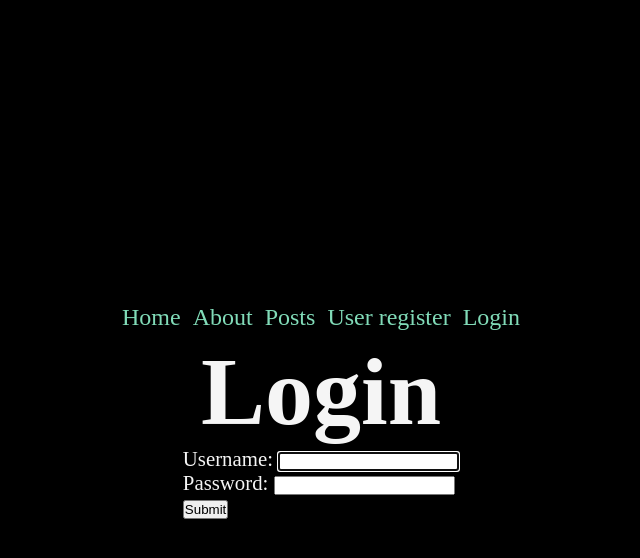
After one commit to romzc/posts_app, a Django app: page /users/login/ in a window 1280 px wide. The commit adds this page. Shown: the top 558 px of the page, without its empty margins (319-959 px from the left). Run offline with Django 5.2, Linux system fonts and the light colour scheme.

Commit message:
se agrego la funcionalidad de login y authorización

```diff
--- a/posts/urls.py
+++ b/posts/urls.py
@@ -5,5 +5,6 @@ app_name = 'posts'
 
 urlpatterns = [
     path('', views.posts_list, name='list'),
+    path('new-post', views.post_new, name='new-post'),
     path('<slug:slug>', views.post_page, name='page'),
 ]
--- a/posts/views.py
+++ b/posts/views.py
@@ -1,6 +1,7 @@
 from django.shortcuts import render
 from .models import Post
 from django.http import HttpResponse
+from django.contrib.auth.decorators import login_required
 
 # Create your views here.
 def posts_list(request):
@@ -10,3 +11,7 @@ def posts_list(request):
 def post_page(request, slug):
   post = Post.objects.get(slug=slug)
   return render(request, 'posts/post_page.html', {'post': post})
+
+@login_required(login_url="/users/login")
+def post_new(request):
+  return render(request, 'posts/post_new.html')
--- a/static/css/style.css
+++ b/static/css/style.css
@@ -31,6 +31,7 @@ h1, p {
 a {
   text-decoration: none;
   color: #81dbb8;
+  font-size: 1.5rem;
 }
 
 a:hover {
@@ -45,3 +46,20 @@ img {
 .form-register {
   font-size: 1.3rem;
 }
+
+.logout {
+  display: inline-block;
+}
+
+.logout-button {
+  font-size: 2.5rem;
+  background-color: #000;
+  border: none;
+  color: whitesmoke;
+  font-size: 1rem;
+}
+
+.logout-button:hover {
+  opacity: 0.85;
+  background-color: red;
+}
--- a/templates/layout.html
+++ b/templates/layout.html
@@ -18,7 +18,17 @@
     <a href="/">Home</a>
     <a href="/about">About</a>
     <a href="{% url 'posts:list' %}">Posts</a>
-    <a href="{% url 'users:register' %}">User register</a>
+
+    {% if user.is_authenticated %}
+      <a href="{% url 'posts:new-post' %}">New Post</a>
+      <form class="logout" action="{% url 'users:logout' %}" method="post">
+        {% csrf_token %}
+        <button class="logout-button" title="logout">Logout</button>
+      </form>
+    {% else %}
+      <a href="{% url 'users:register' %}">User register</a>
+      <a href="{% url 'users:login' %}">Login</a>
+    {% endif %}
   </nav>
   <main>
     {% block content %}
--- /dev/null
+++ b/users/templates/users/login.html
@@ -0,0 +1,21 @@
+{% extends "layout.html" %}
+
+{% block title %}
+Login
+{% endblock title %}
+
+{% block content %}
+<h1>Login</h1>
+<form
+  class="form-register"
+  action="/users/login/"
+  method="post"
+>
+  {% csrf_token %}
+  {{form}}
+  {% if request.GET.next %}
+    <input type="hidden" name="next" value="{{ request.GET.next }}" />
+  {% endif %}
+ <button>Submit</button>
+</form>
+{% endblock content %}
--- a/users/urls.py
+++ b/users/urls.py
@@ -4,5 +4,7 @@ from . import views
 app_name='users'
 
 urlpatterns = [
-  path('register/', views.user_register, name='register')
+  path('register/', views.user_register, name='register'),
+  path('login/', views.user_login, name='login'),
+  path('logout/', views.user_logout, name='logout'),
 ]
--- a/users/views.py
+++ b/users/views.py
@@ -1,13 +1,32 @@
 from django.shortcuts import render, redirect
-from django.contrib.auth.forms import UserCreationForm
+from django.contrib.auth.forms import UserCreationForm, AuthenticationForm
+from django.contrib.auth import login, logout
 
 # Create your views here.
 def user_register(request) :
   if request.method == "POST":
     form = UserCreationForm(request.POST)
     if (form.is_valid()):
-      form.save()
+      login(request, form.save())
       return redirect("posts:list")
   else:
     form = UserCreationForm()
   return render(request, 'users/user_register.html', { 'form': form })
+
+
+def user_login(request):
+  if request.method == "POST":
+    form = AuthenticationForm(data=request.POST)
+    if form.is_valid():
+      login(request, form.get_user())
+      if "next" in request.POST:
+        return redirect(request.POST.get("next"))
+      return redirect("posts:list")
+  else:
+    form = AuthenticationForm()
+  return render(request, 'users/login.html', { 'form': form })
+
+def user_logout(request):
+  if request.method == "POST":
+    logout(request)
+    return redirect("posts:list")
```
Also changed, not shown: posts/templates/posts/post_new.html (added, +9 -0 lines), db.sqlite3.
